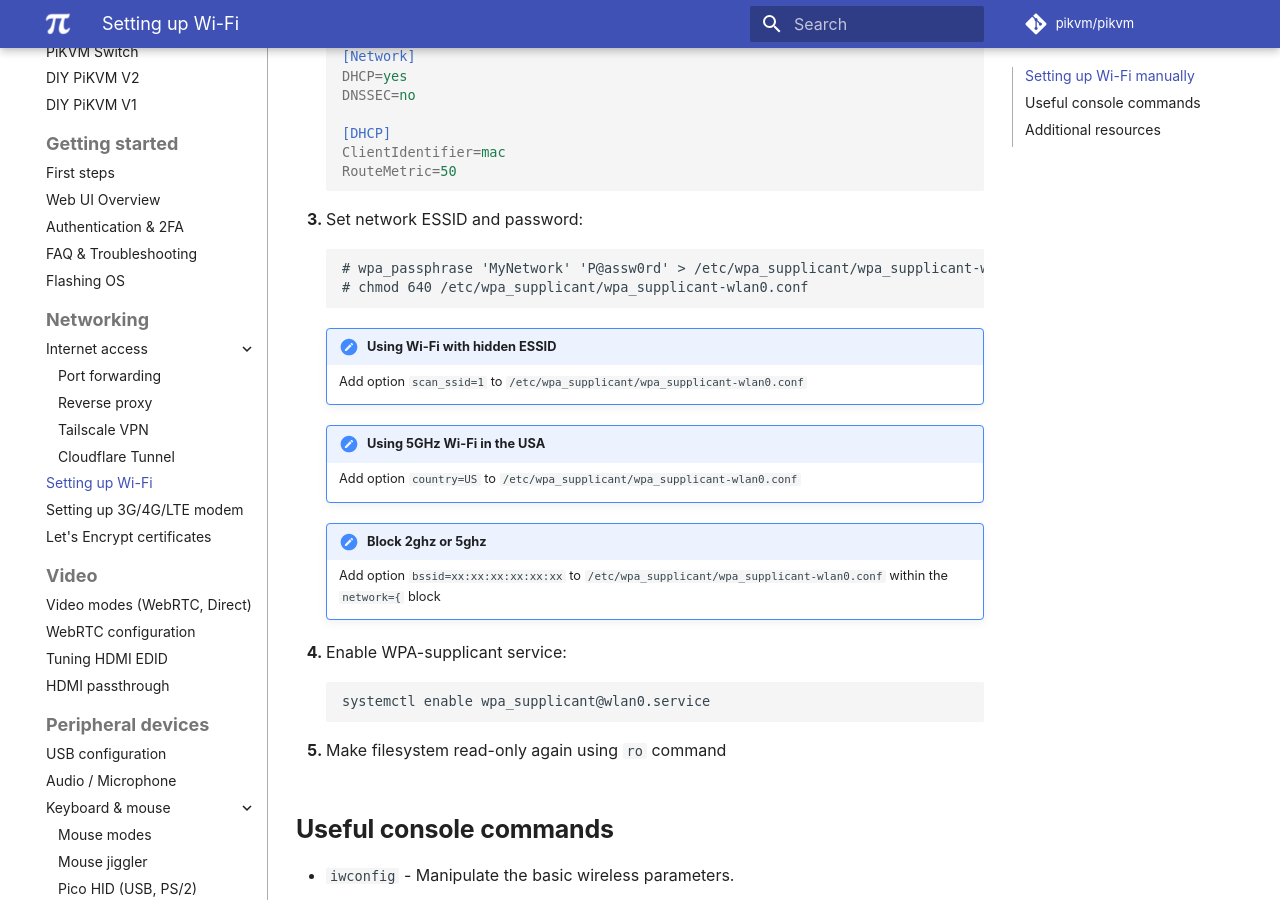
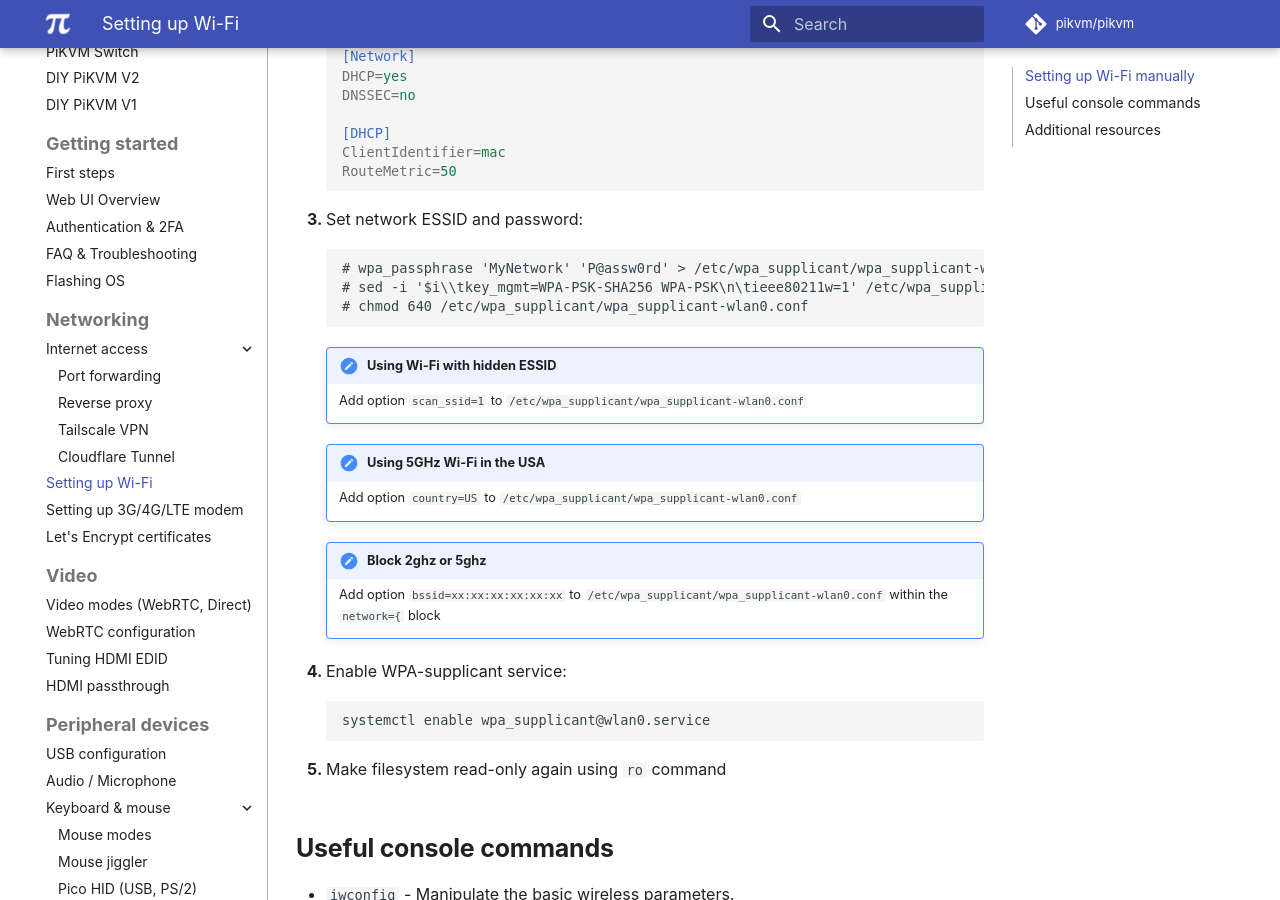
Before and after one commit to pikvm/pikvm, an MkDocs documentation site: the page built from docs/wifi.md, in a window 1280 px wide and 900 px high, scrolled down 849 px. Built offline with MkDocs 1.6.1 and Material for MkDocs 9.7.7, drawn with Linux system fonts in a browser that asks for light colours; some web fonts are replaced; comment, search, counter and statistics services are not loaded.

Commit message:
wifi: add `key_mgmt=WPA-PSK-SHA256` and `ieee80211w=1` by default (#1254)
Some APs with WPA2-PSK/WPA3-SAE mixed mode only support WPA-PSK-SHA256 key
management mode and also require IEEE 802.11w support. Adding these two
lines to the configuration will avoid some troubles when connecting to some
newer APs.

Signed-off-by: Yangyu Chen <cyy@cyyself.name>

````diff
--- a/docs/wifi.md
+++ b/docs/wifi.md
@@ -39,6 +39,7 @@ Alternatively you can connect to the PiKVM via SSH. The built-in Web Terminal (a
 
     ```
     # wpa_passphrase 'MyNetwork' 'P@assw0rd' > /etc/wpa_supplicant/wpa_supplicant-wlan0.conf
+    # sed -i '$i\\tkey_mgmt=WPA-PSK-SHA256 WPA-PSK\n\tieee80211w=1' /etc/wpa_supplicant/wpa_supplicant-wlan0.conf
     # chmod 640 /etc/wpa_supplicant/wpa_supplicant-wlan0.conf
     ```
 
````
